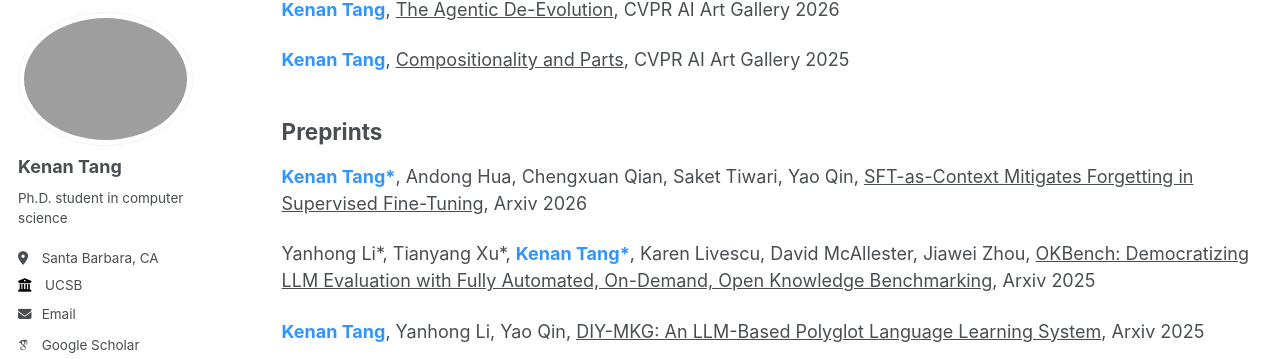
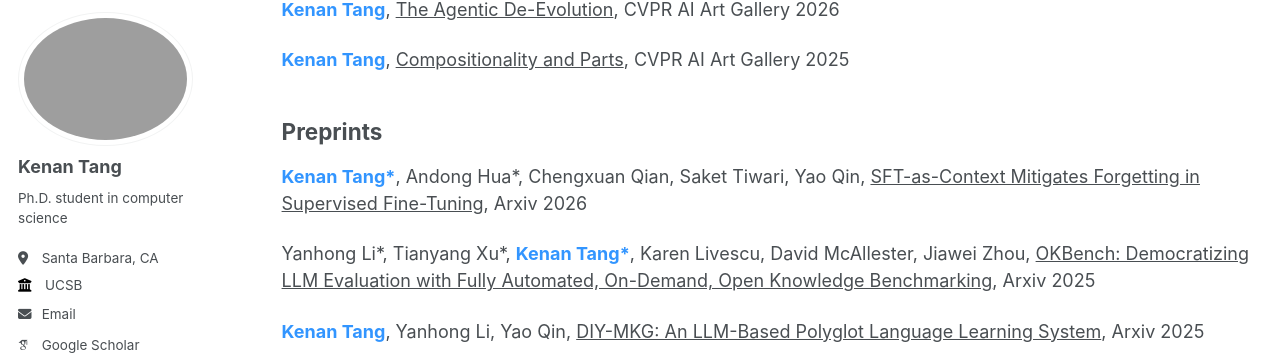
Before and after one commit to kenantang/kenantang.github.io, a Jekyll site: the page built from _pages/publications.html, in a window 1280 px wide and 900 px high, scrolled down 975 px. Shown: the part 94-453 px from the top of the window. Built offline with Jekyll 4.4.1, drawn with Linux system fonts in a browser that asks for light colours; some web fonts are replaced.

```diff
--- a/_pages/publications.html
+++ b/_pages/publications.html
@@ -20,7 +20,7 @@ author_profile: true
 <p><b>Kenan Tang</b>, <a href="https://thecvf-art.com/project.php?year=2026&artist=compositionality-and-parts&id=973">The Agentic De-Evolution</a>, CVPR AI Art Gallery 2026</p>
 <p><b>Kenan Tang</b>, <a href="https://thecvf-art.com/project.php?year=2025&artist=compositionality-and-parts&id=881">Compositionality and Parts</a>, CVPR AI Art Gallery 2025</p>
 <h2 class="wordwrap">Preprints</h2>
-<p><b>Kenan Tang*</b>, Andong Hua, Chengxuan Qian, Saket Tiwari, Yao Qin, <a href="https://arxiv.org/abs/2610.11132">SFT-as-Context Mitigates Forgetting in Supervised Fine-Tuning</a>, Arxiv 2026</p>
+<p><b>Kenan Tang*</b>, Andong Hua*, Chengxuan Qian, Saket Tiwari, Yao Qin, <a href="https://arxiv.org/abs/2610.11132">SFT-as-Context Mitigates Forgetting in Supervised Fine-Tuning</a>, Arxiv 2026</p>
 <p>Yanhong Li*, Tianyang Xu*, <b>Kenan Tang*</b>, Karen Livescu, David McAllester, Jiawei Zhou, <a href="https://arxiv.org/abs/2511.08598">OKBench: Democratizing LLM Evaluation with Fully Automated, On-Demand, Open Knowledge Benchmarking</a>, Arxiv 2025</p>
 <p><b>Kenan Tang</b>, Yanhong Li, Yao Qin, <a href="https://arxiv.org/abs/2507.01872">DIY-MKG: An LLM-Based Polyglot Language Learning System</a>, Arxiv 2025</p>
 <p>Chenruo Liu*, <b>Kenan Tang*</b>, Yao Qin, Qi Lei, <a href="https://arxiv.org/abs/2505.22829">Bridging Distribution Shift and AI Safety: Conceptual and Methodological Synergies</a>, Arxiv 2025</p>
```
